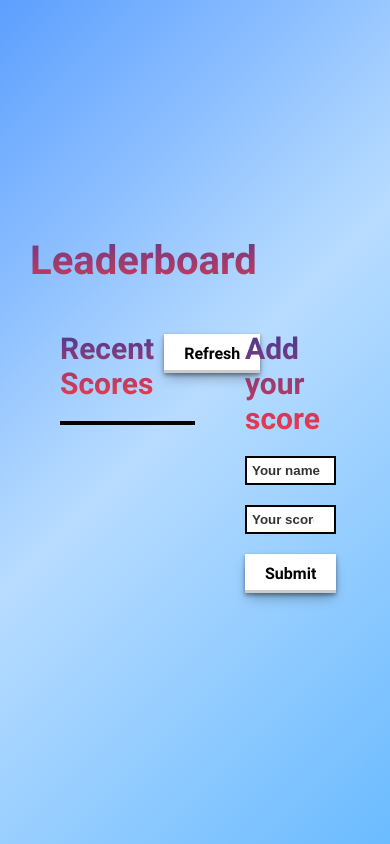
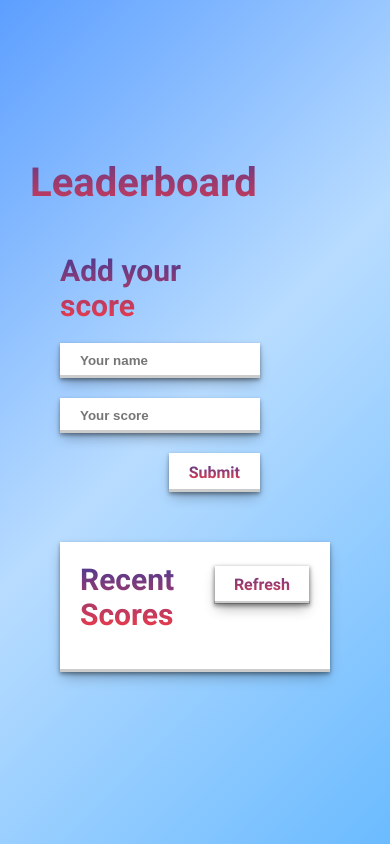
Before and after one commit to Ol-create/Leaderboard-app, a website built with webpack: page src/index.html in a window 390 px wide. Built offline with nearby package versions, Linux system fonts and the light colour scheme; no server answers.

Commit message:
feat: add box-shadow to scores, input-box

```diff
--- a/src/main.scss
+++ b/src/main.scss
@@ -89,7 +89,6 @@ body {
     @include textGradient();
   }
 
-
   .scores {
     margin: 3rem;
     display: flex;
@@ -97,18 +96,28 @@ body {
     .recent-scores {
       margin-right: 5rem;
       width: 50%;
+      background-color: var(--white);
+      box-shadow: rgba(0, 0, 0, 0.4) 0 2px 4px, rgba(0, 0, 0, 0.3) 0 7px 13px -3px, rgba(0, 0, 0, 0.2) 0 -3px 0 inset;
+      padding: 2rem;
 
       &__head {
         display: flex;
         align-items: baseline;
+        justify-content: space-between;
+
+        .refresh-btn {
+          @include textGradient();
+        }
       }
 
       &__list {
-        border: 2px solid #000;
+        ul {
+          box-shadow: rgba(0, 0, 0, 0.4) 0 2px 4px, rgba(0, 0, 0, 0.3) 0 7px 13px -3px, rgba(0, 0, 0, 0.2) 0 -3px 0 inset;
+        }
 
         .list-item {
           list-style: none;
-          padding: 0.5rem;
+          padding: 0.5rem 1rem;
 
           &:nth-child(even) {
             background-color: var(--light-grey);
@@ -130,22 +139,50 @@ body {
 
           input {
             width: 100%;
-            border: 2px solid #000;
-            padding: 0.5rem;
+            box-shadow: rgba(0, 0, 0, 0.4) 0 2px 4px, rgba(0, 0, 0, 0.3) 0 7px 13px -3px, rgba(0, 0, 0, 0.2) 0 -3px 0 inset;
+            padding: 1rem 2rem;
+            border: none;
 
             &::placeholder {
               font-family: inherit;
               font-size: inherit;
               font-weight: 600;
-              color: var(--dark-grey);
+            }
+
+            &:focus {
+              outline: none;
             }
           }
         }
 
         .submit-btn {
           align-self: flex-end;
+
+          span {
+            @include textGradient();
+          }
         }
       }
     }
   }
 }
+
+@media screen and (max-width: 768px) {
+  .scores {
+    flex-direction: column-reverse;
+  }
+
+  .recent-scores {
+    margin-top: 5rem;
+    min-width: 100%;
+
+    ul {
+      max-height: calc(100vh - 52rem);
+      overflow-y: auto;
+    }
+  }
+
+  .new-scores {
+    min-width: 20rem;
+  }
+}
```
